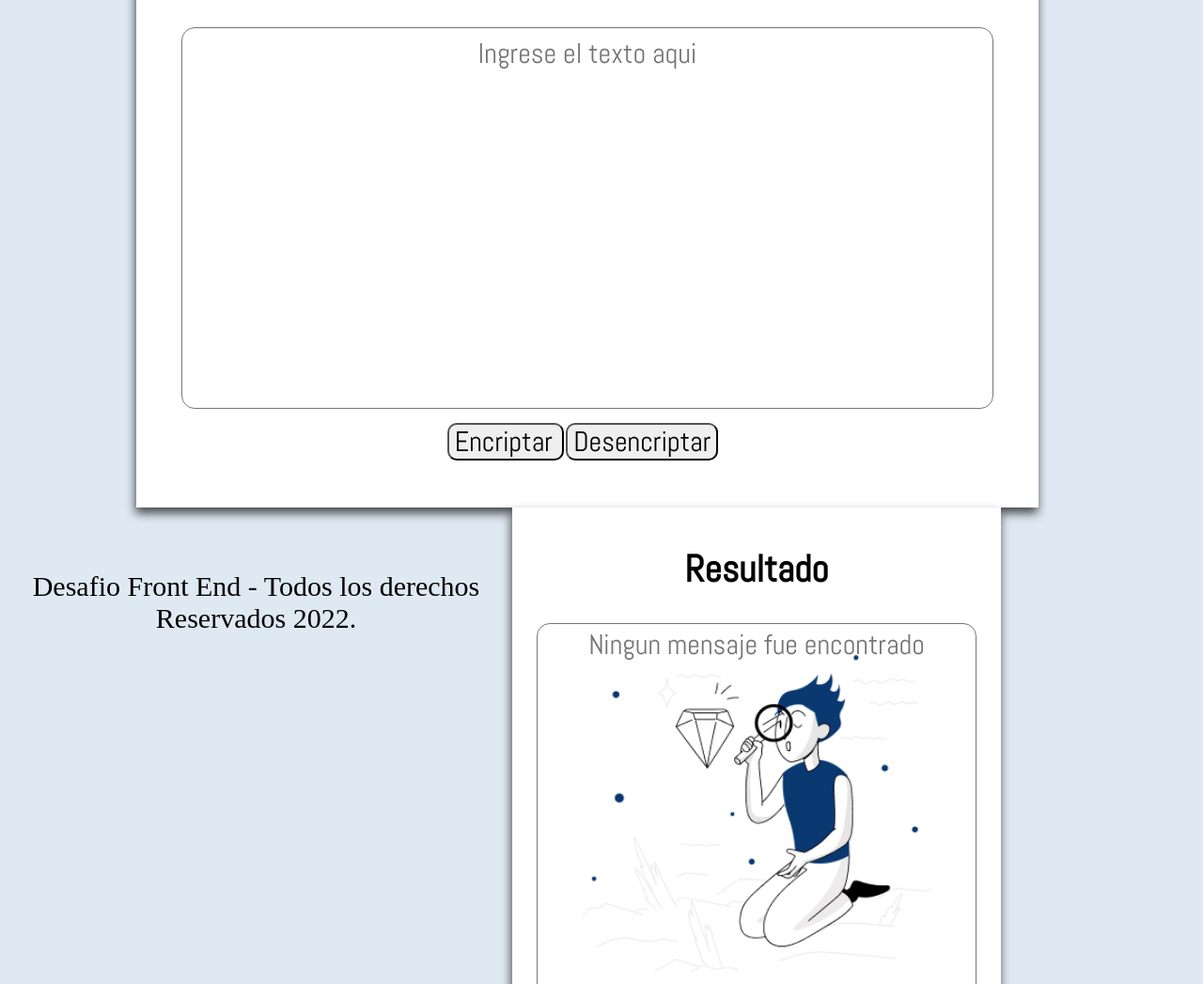
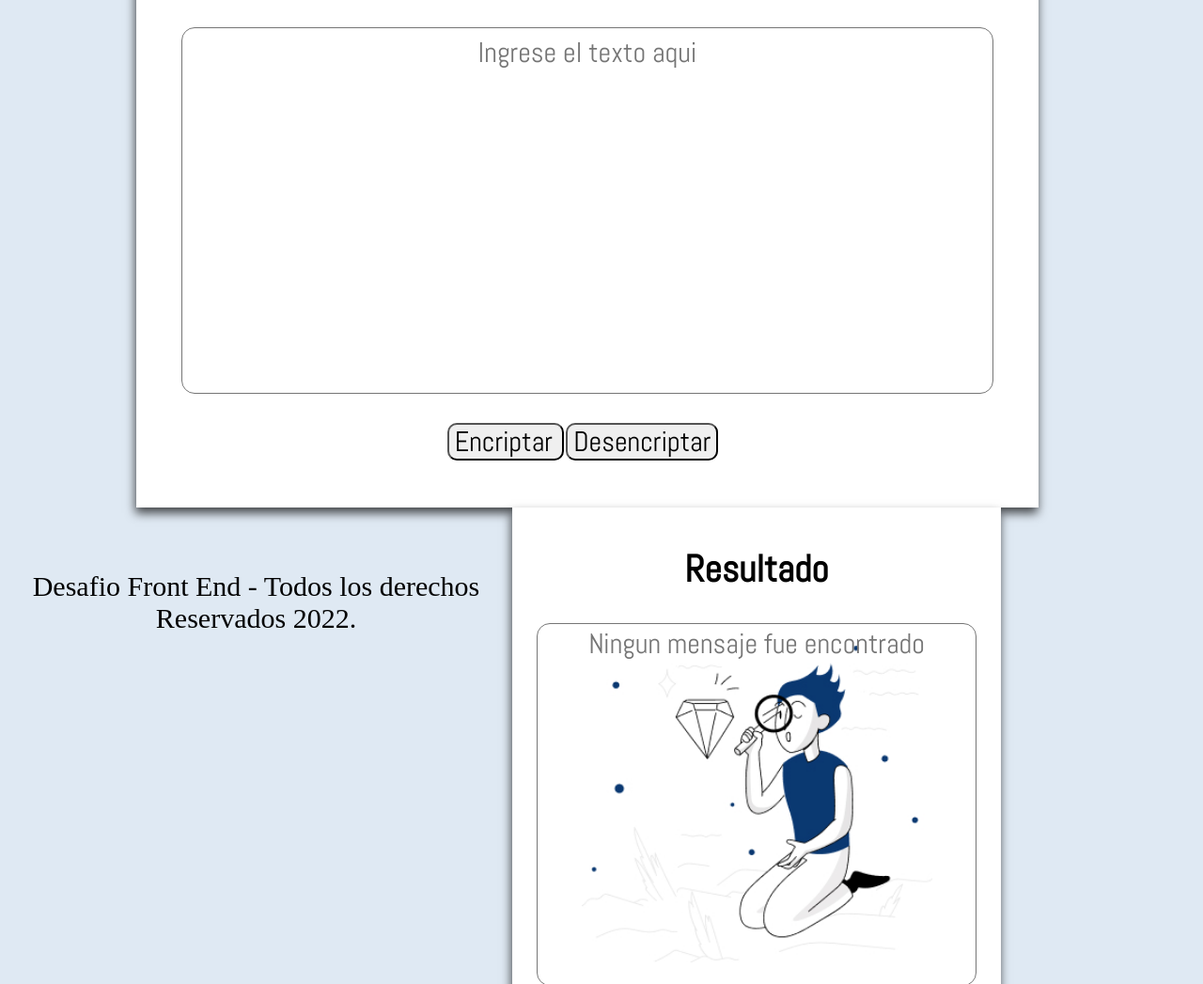
Before and after one commit to Icastroo/Encriptador-alura, a plain HTML site: page index.html in a window 1280 px wide. Shown: the part 253-1300 px from the top of the page at 94% size. Drawn offline with Linux system fonts and the light colour scheme.

Commit message:
Actulizacion del proyecto

```diff
--- a/css/style.css
+++ b/css/style.css
@@ -77,7 +77,7 @@ h2 {
 .input-texto {
     width: 90%;
     text-align: center;
-    line-height: 50px;
+    line-height: 48px;
     border-radius: 14px;
     resize: none;
 }
@@ -142,8 +142,9 @@ h2 {
     background-repeat: no-repeat;
     background-position: center;
     background-size: 80%;
-    line-height: 40px;
+    line-height: 38px;
     border-radius: 14px;
+    resize: none;
 }
 
 .texto2 {
```
